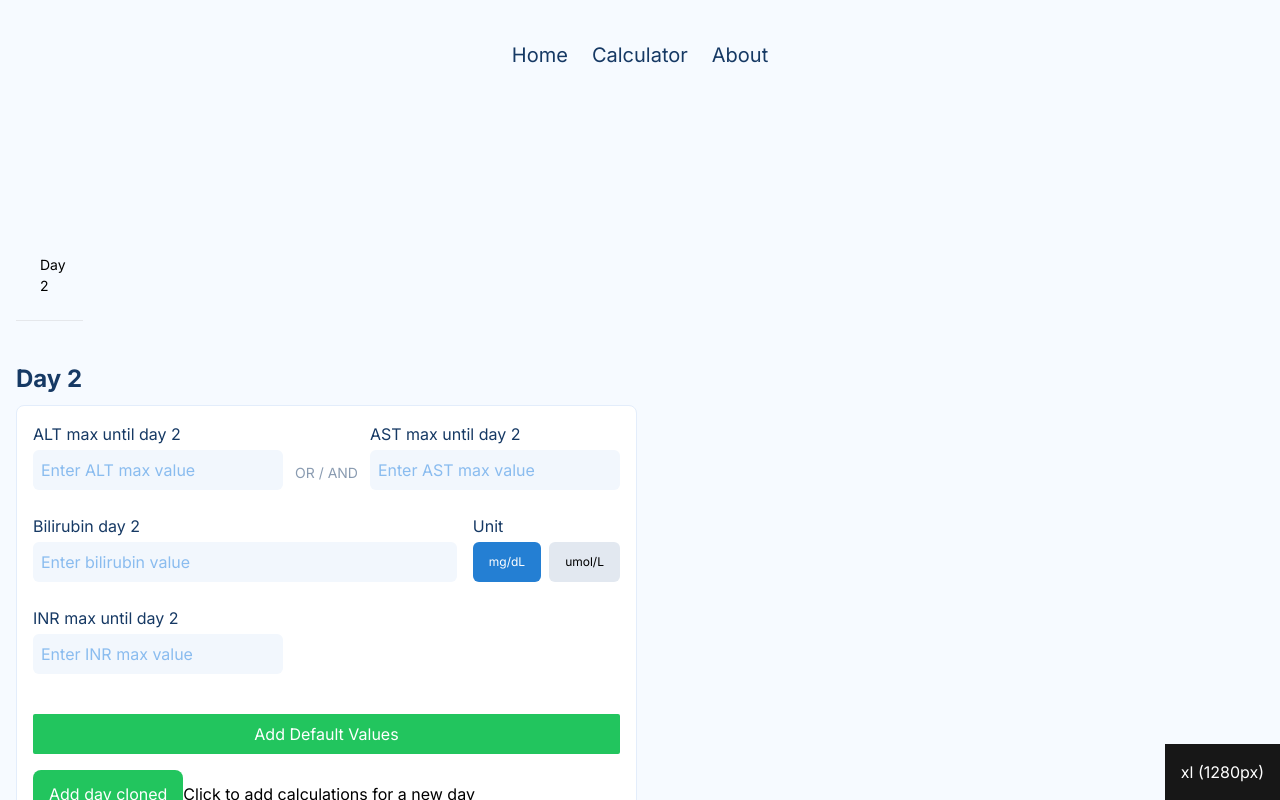
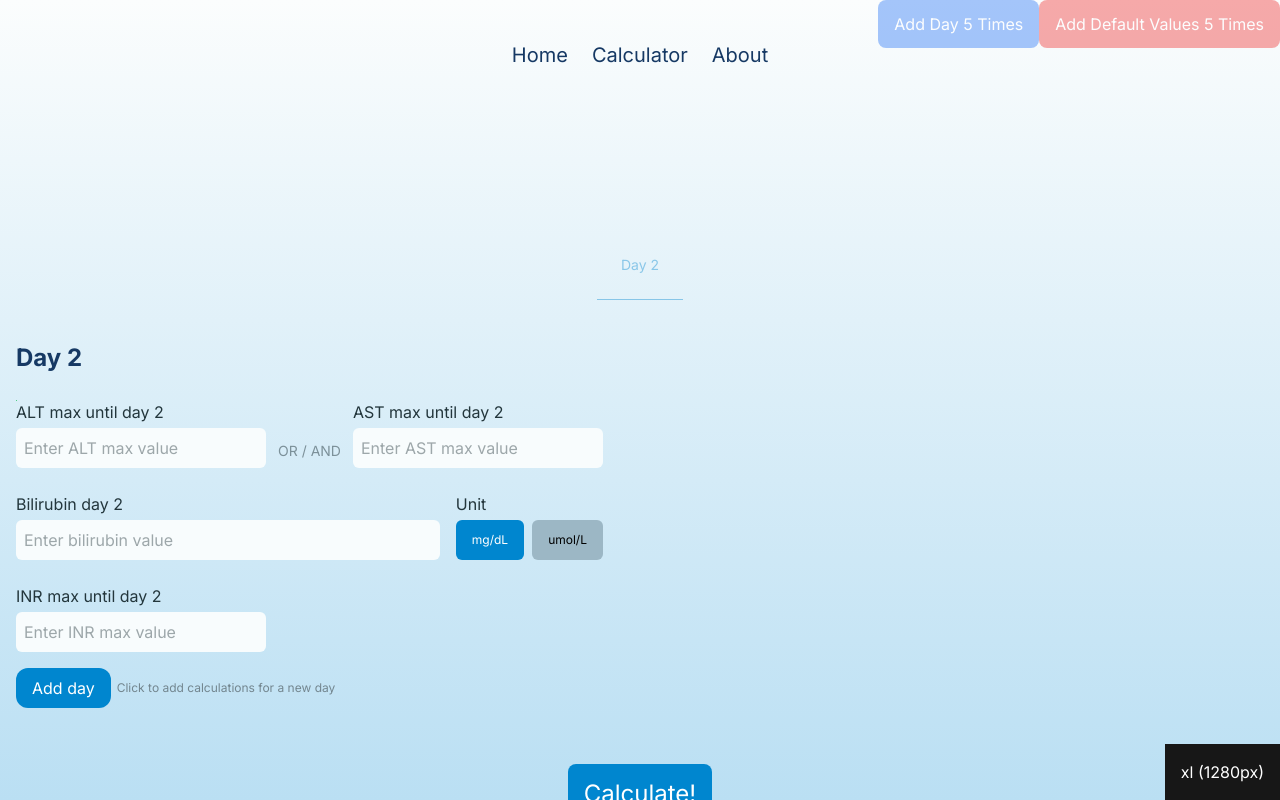
Before and after one commit to JamalDols/meafscores, a Nuxt app: page /calculator in a window 1280 px wide. Shown: the top 800 px of the page. Built offline with nearby package versions, Linux system fonts and the light colour scheme.

Commit message:
🚧 WIP

```diff
--- a/components/DayInput.vue
+++ b/components/DayInput.vue
@@ -5,7 +5,7 @@
     >
     <div
       :id="'day' + day"
-      class="border border-brand-100 p-4 rounded-lg flex-grow-0 flex-shrink basis-auto bg-white"
+      class="py-4 rounded-lg flex-grow-0 flex-shrink basis-auto"
     >
       <div class="flex flex-col gap-4 justify-between h-full">
         <Input
@@ -19,19 +19,20 @@
           :got="got"
           @update:got="updateField('got', $event)"
         />
-        <div class="">
+        <div class="flex gap-1.5 items-center">
           <button
             v-if="day < 5"
             @click="handleAddDayCloned"
-            class="addDayCloned bg-green-500 text-white rounded-lg py-3 px-4 mb-4"
+            class="addDayCloned bg-[#0086CF] text-white rounded-xl text-base py-2 px-4"
+            data-AddDay
           >
-            Add day cloned
+            Add day
           </button>
-          <span v-if="day === 2" class="addDayClonedText"
+          <span v-if="day === 2" class="addDayClonedText text-xs text-[#73868F]"
             >Click to add calculations for a new day</span
           >
         </div>
-        <div class="flex flex-col gap-2">
+        <!-- <div class="flex flex-col gap-2">
           <div>
             score ALT: <span>{{ scoreALT }}</span>
           </div>
@@ -50,7 +51,7 @@
           <div>
             MEAF-AST {{ day }}DPO: <span>{{ meafAST }}</span>
           </div>
-        </div>
+        </div> -->
       </div>
     </div>
   </div>
--- a/components/Input.vue
+++ b/components/Input.vue
@@ -1,9 +1,9 @@
 <template>
-  <div class="flex flex-col gap-6">
+  <div class="flex flex-col gap-6 relative">
     <div class="flex gap-3 justify-between items-center">
       <!-- ALT Max -->
       <div class="flex flex-col">
-        <label class="font-medium text-md text-brand-900 mb-1">
+        <label class="font-medium text-md text-[#23363C] mb-1">
           ALT max until day {{ day }}
         </label>
         <input
@@ -12,20 +12,20 @@
           type="number"
           minlength="1"
           maxlength="3"
-          class="bg-brand-50 rounded-md py-2 px-2 text-brand-800 placeholder:!text-brand-300 focus:outline-none focus:outline-brand-500 outline-1 outline-offset-0"
+          class="bg-[#F8FCFD] rounded-md py-2 px-2 text-brand-800 placeholder:!text-[#9DA7AA] focus:outline-none focus:outline-brand-500 outline-1 outline-offset-0"
           :name="'gpt' + day"
           placeholder="Enter ALT max value"
         />
       </div>
       <div>
-        <span class="translate-y-4 block opacity-50 text-brand-900 text-sm"
+        <span class="translate-y-4 block opacity-50 text-[#23363C] text-sm"
           >OR / AND</span
         >
       </div>
 
       <!-- AST Max -->
       <div class="flex flex-col">
-        <label class="font-medium text-md text-brand-900 mb-1">
+        <label class="font-medium text-md text-[#23363C] mb-1">
           AST max until day {{ day }}
         </label>
         <input
@@ -34,7 +34,7 @@
           type="number"
           minlength="1"
           maxlength="3"
-          class="bg-brand-50 rounded-md py-2 px-2 text-brand-800 placeholder:!text-brand-300 focus:outline-none focus:outline-brand-500 outline-1 outline-offset-0"
+          class="bg-[#F8FCFD] rounded-md py-2 px-2 text-brand-800 placeholder:!text-[#9DA7AA] focus:outline-none focus:outline-brand-500 outline-1 outline-offset-0"
           :name="'got' + day"
           placeholder="Enter AST max value"
         />
@@ -45,7 +45,7 @@
       <!-- Bilirrubina -->
       <div class="flex gap-4 w-full">
         <div class="flex flex-col w-full">
-          <label class="font-medium text-md text-brand-900 mb-1">
+          <label class="font-medium text-md text-[#23363C] mb-1">
             Bilirubin day {{ day }}
           </label>
           <div class="flex items-center gap-2">
@@ -54,20 +54,20 @@
               type="number"
               minlength="1"
               maxlength="5"
-              class="bg-brand-50 rounded-md py-2 px-2 text-brand-800 placeholder:!text-brand-300 flex-1 focus:outline-none focus:outline-brand-800"
+              class="bg-[#F8FCFD] rounded-md py-2 px-2 text-brand-800 placeholder:!text-[#9DA7AA] flex-1 focus:outline-none focus:outline-brand-800"
               placeholder="Enter bilirubin value"
             />
           </div>
         </div>
         <div class="flex flex-col">
-          <label class="font-medium text-md text-brand-900 mb-1"> Unit </label>
+          <label class="font-medium text-md text-[#23363C] mb-1"> Unit </label>
           <div class="flex gap-2">
             <button
               @click="setUnit('mg/dL')"
               :class="{
-                'bg-brand-500 duration-300 text-white text-xs h-10 pointer-events-none':
+                'bg-[#0086CF] duration-300 text-white text-xs h-10 pointer-events-none':
                   unit === 'mg/dL',
-                'bg-slate-200 duration-300 text-black text-xs h-10 hover:bg-slate-300':
+                'bg-[#9CB7C5] duration-300 text-black text-xs h-10 hover:bg-[#07A8FF] hover:text-white':
                   unit !== 'mg/dL',
               }"
               class="rounded-md py-2 px-4"
@@ -77,9 +77,9 @@
             <button
               @click="setUnit('umol/L')"
               :class="{
-                'bg-brand-500 duration-300 text-white text-xs h-10 pointer-events-none':
+                'bg-[#0086CF] duration-300 text-white text-xs h-10 pointer-events-none':
                   unit === 'umol/L',
-                'bg-slate-200 duration-300 text-black text-xs h-10 hover:bg-slate-300':
+                'bg-[#9CB7C5] duration-300 text-black text-xs h-10 hover:bg-[#07A8FF] hover:text-white':
                   unit !== 'umol/L',
               }"
               class="rounded-md py-2 px-4"
@@ -93,7 +93,7 @@
     <div class="flex gap-8 justify-between">
       <!-- INR Max -->
       <div class="flex flex-col">
-        <label class="font-medium text-md text-brand-900 mb-1">
+        <label class="font-medium text-md text-[#23363C] mb-1">
           INR max until day {{ day }}
         </label>
         <input
@@ -102,7 +102,7 @@
           type="number"
           minlength="1"
           maxlength="3"
-          class="bg-brand-50 rounded-md py-2 px-2 text-brand-800 placeholder:!text-brand-300 focus:outline-none focus:outline-brand-500 outline-1 outline-offset-0"
+          class="bg-[#F8FCFD] rounded-md py-2 px-2 text-brand-800 placeholder:!text-[#9DA7AA] focus:outline-none focus:outline-brand-500 outline-1 outline-offset-0"
           :name="'inr' + day"
           placeholder="Enter INR max value"
         />
@@ -110,10 +110,11 @@
     </div>
 
     <!-- Add Default Values Button -->
-    <div class="flex flex-col">
+    <div class="flex flex-col absolute">
       <button
         @click="addDefaultValues"
-        class="bg-green-500 text-white rounded-sm py-2 px-4 mt-4"
+        class="bg-green-500 text-white rounded-sm py-0 px-0 absolute w-[1px] h-[1px] overflow-hidden"
+        data-AddDefaultValues
       >
         Add Default Values
       </button>
--- /dev/null
+++ b/components/MeafData.vue
@@ -0,0 +1,42 @@
+<template>
+  <div>
+    <div class="title font-medium text-[#65747B] text-2xl">{{ title }}</div>
+    <div
+      class="bg-white rounded-xl flex gap-12 justify-between py-4 px-3 mt-6 mb-12"
+    >
+      <div
+        v-for="day in visibleDays"
+        :key="day"
+        class="flex flex-col items-center relative after:content-[''] after:absolute after:h-16 after:w-[1px] after:bg-[#9ACFEC] after:-right-6 after:last:hidden"
+      >
+        <span class="text-base text-[#4E5E63]">{{ day }}th POD</span>
+        <span class="text-3xl text-[#1B2428] font-semibold">{{
+          data[day]
+        }}</span>
+      </div>
+    </div>
+  </div>
+</template>
+
+<script>
+export default {
+  props: {
+    title: {
+      type: String,
+      required: true,
+    },
+    visibleDays: {
+      type: Array,
+      required: true,
+    },
+    data: {
+      type: Object,
+      required: true,
+    },
+  },
+};
+</script>
+
+<style scoped>
+/* Agrega cualquier estilo adicional aquí */
+</style>
--- a/layouts/default.vue
+++ b/layouts/default.vue
@@ -1,5 +1,12 @@
 <template>
-  <div class="bg-brand-25">
+  <div class="">
+    <div
+      class="h-full w-full fixed top-0 left-0 z-0"
+      style="
+        background: linear-gradient(180deg, #fbfdfd 0%, #badff3 100%);
+        z-index: -1;
+      "
+    ></div>
     <AppHeader />
     <div class="py-[120px]">
       <NuxtPage />
--- a/pages/calculator.vue
+++ b/pages/calculator.vue
@@ -1,15 +1,17 @@
 <template>
   <div class="container mx-auto grid-cols-12 grid px-4 gap-10">
+    <div class="col-span-12 flex justify-center text-[#0086CF]">
       <div
         v-for="(day, index) in visibleDays"
         :key="index"
-      class="p-6 border-b text-sm"
+        class="p-6 border-b text-sm text-nowrap border-[#0086CF] cursor-pointer opacity-40 hover:opacity-100 duration-300 relative after:content-[''] after:absolute after:w-full after:h-[1px] after:bg-[#0086CF] after:bottom-0 after:left-0 after:opacity-0 after:transition-opacity-300 hover:after:opacity-100"
         @click="scrollToDay(day)"
       >
         Day {{ day }}
       </div>
+    </div>
     <div
-      class="col-span-12 flex gap-4 items-center overflow-scroll"
+      class="col-span-12 flex gap-4 items-start overflow-scroll"
       id="DayInputWrapper"
       ref="dayInputWrapper"
     >
@@ -39,7 +41,7 @@
     <div class="col-span-12 flex flex-col items-center">
       <button
         @click="calculateAll"
-        class="bg-green-500 text-white rounded-lg py-3 px-4 mb-4"
+        class="bg-[#0086CF] text-2xl text-white rounded-lg py-3 px-4 mb-12"
       >
         Calculate!
       </button>
@@ -49,6 +51,50 @@
       >
         {{ error }}
       </div>
+
+      <section id="resultsWrapper" class="flex gap-6 hidden">
+        <div>
+          <div class="title font-medium text-[#65747B] text-2xl">MEAF ALT</div>
+          <div
+            class="bg-white rounded-xl flex gap-12 justify-between py-4 px-3 mt-6 mb-12"
+          >
+            <div
+              v-for="day in visibleDays"
+              :key="day"
+              class="flex flex-col items-center relative after:content-[''] after:absolute after:h-16 after:w-[1px] after:bg-[#9ACFEC] after:-right-6 after:last:hidden"
+            >
+              <span class="text-base text-[#4E5E63]">
+                {{ day }}<span v-if="day === 2">nd</span
+                ><span v-else-if="day === 3">rd</span><span v-else>th</span> POD
+              </span>
+
+              <span class="text-3xl text-[#1B2428] font-semibold">{{
+                calculatedData[day].meafALT
+              }}</span>
+            </div>
+          </div>
+        </div>
+        <div>
+          <div class="title font-medium text-[#65747B] text-2xl">MEAF AST</div>
+          <div
+            class="bg-white rounded-xl flex gap-12 justify-between py-4 px-3 mt-6 mb-12"
+          >
+            <div
+              v-for="day in visibleDays"
+              :key="day"
+              class="flex flex-col items-center relative after:content-[''] after:absolute after:h-16 after:w-[1px] after:bg-[#9ACFEC] after:-right-6 after:last:hidden"
+            >
+              <span class="text-base text-[#4E5E63]">
+                {{ day }}<span v-if="day === 2">nd</span
+                ><span v-else-if="day === 3">rd</span><span v-else>th</span> POD
+              </span>
+              <span class="text-3xl text-[#1B2428] font-semibold">{{
+                calculatedData[day].meafAST
+              }}</span>
+            </div>
+          </div>
+        </div>
+      </section>
       <div class="chart-container flex gap-8">
         <ScatterPlot
           :data="chartDataGPT"
@@ -62,6 +108,20 @@
         />
       </div>
     </div>
+  </div>
+  <div class="fixed top-0 right-0 opacity-45">
+    <button
+      @click="clickAddDayButtons"
+      class="bg-blue-500 text-white rounded-lg py-3 px-4 mb-4"
+    >
+      Add Day 5 Times
+    </button>
+    <button
+      @click="clickAddDefaultValuesButtons"
+      class="bg-red-500 text-white rounded-lg py-3 px-4 mb-4"
+    >
+      Add Default Values 5 Times
+    </button>
   </div>
 </template>
 
@@ -212,35 +272,44 @@ export default {
         if (dayData && this.isComplete(dayData)) {
           const { gpt, inr, bb, got } = dayData;
           const constants = this.constants["DPO" + day];
-          const gptScore = this.calculateScore(
+          const gptScore = Number(
+            this.calculateScore(
               gpt,
               constants.gptB,
               constants.gptD,
               constants.gptE
-          );
-          const inrScore = this.calculateScore(
+            )
+          ).toFixed(2);
+          const inrScore = Number(
+            this.calculateScore(
               inr,
               constants.inrB,
               constants.inrD,
               constants.inrE
-          );
-          const bbScore = this.calculateScore(
-            bb,
-            constants.bbB,
-            constants.bbD,
-            constants.bbE
-          );
-          const gotScore = this.calculateScore(
+            )
+          ).toFixed(2);
+          const bbScore = Number(
+            this.calculateScore(bb, constants.bbB, constants.bbD, constants.bbE)
+          ).toFixed(2);
+          const gotScore = Number(
+            this.calculateScore(
               got,
               constants.gotB,
               constants.gotD,
               constants.gotE
-          );
+            )
+          ).toFixed(2);
 
-          const meafALT =
-            parseFloat(gptScore) + parseFloat(inrScore) + parseFloat(bbScore);
-          const meafAST =
-            parseFloat(inrScore) + parseFloat(bbScore) + parseFloat(gotScore);
+          const meafALT = (
+            parseFloat(gptScore) +
+            parseFloat(inrScore) +
+            parseFloat(bbScore)
+          ).toFixed(2);
+          const meafAST = (
+            parseFloat(inrScore) +
+            parseFloat(bbScore) +
+            parseFloat(gotScore)
+          ).toFixed(2);
 
           this.calculatedData[day] = {
             scoreALT: gptScore,
@@ -251,8 +320,9 @@ export default {
             meafAST,
           };
 
-          this.chartDataGPT.push({ x: day, y: meafALT });
-          this.chartDataGOT.push({ x: day, y: meafAST });
+          this.chartDataGPT.push({ x: day, y: parseFloat(meafALT) });
+          this.chartDataGOT.push({ x: day, y: parseFloat(meafAST) });
+          document.getElementById("resultsWrapper").classList.remove("hidden");
         } else {
           this.error = `Faltan datos para el día ${day}`;
         }
@@ -294,6 +364,26 @@ export default {
       const score = D / (1 + Math.exp(B * (Math.log(value) - Math.log(E))));
       return score.toFixed(3);
     },
+
+    clickAddDayButtons() {
+      const buttons = document.querySelectorAll("[data-addday]");
+      this.clickButtonsSequentially(buttons, 5);
+    },
+    clickAddDefaultValuesButtons() {
+      const buttons = document.querySelectorAll("[data-adddefaultvalues]");
+      this.clickButtonsSequentially(buttons, 5);
+    },
+    clickButtonsSequentially(buttons, times) {
+      let count = 0;
+      const interval = setInterval(() => {
+        if (count < times && count < buttons.length) {
+          buttons[count].click();
+          count++;
+        } else {
+          clearInterval(interval);
+        }
+      }, 100);
+    },
   },
 };
 </script>
```
Also changed, not shown: 2 other files (tests, documents, lock files or other folders). Lines whose indentation alone changed are shown as unchanged.
